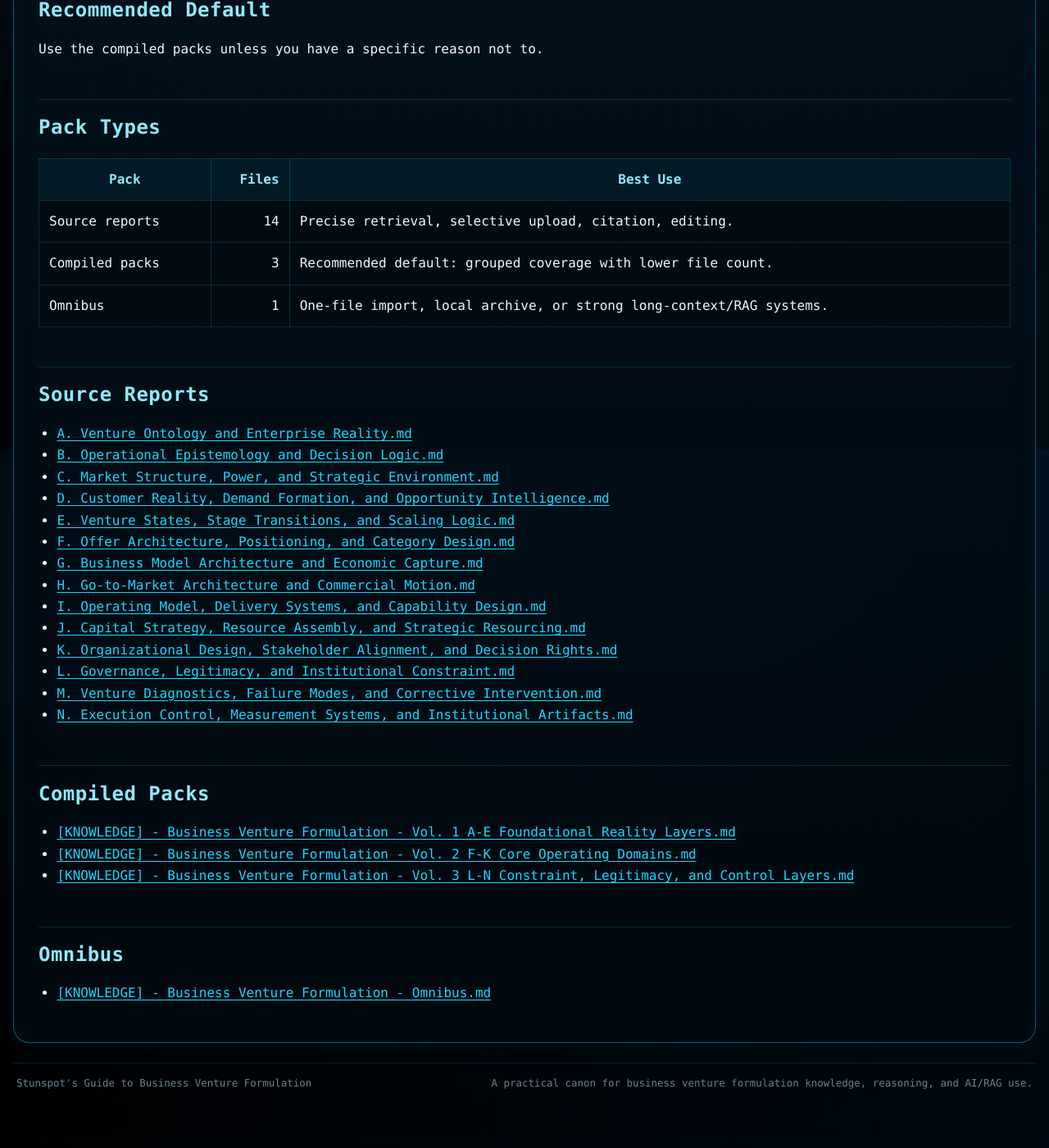
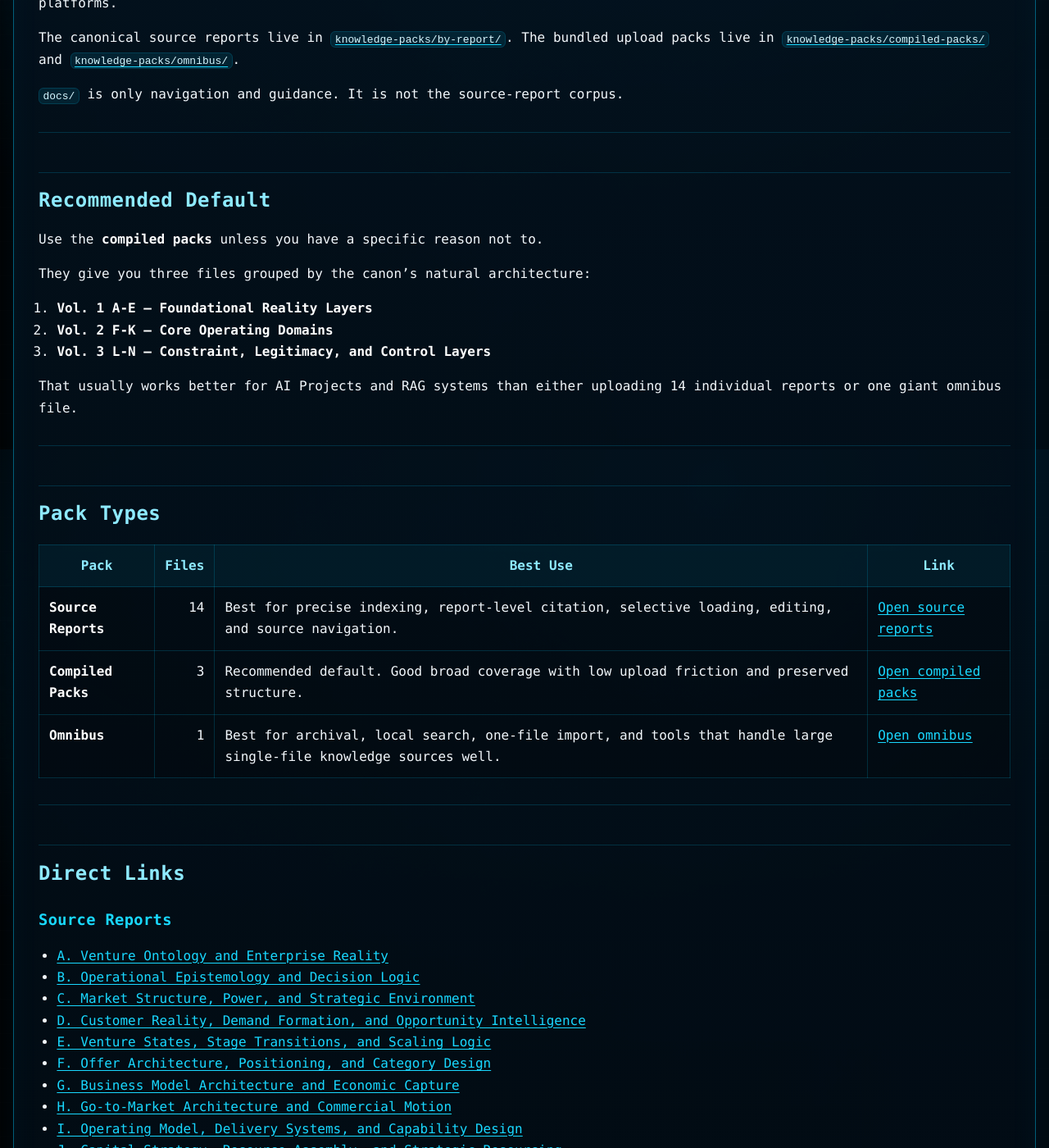
Before and after one commit to Stunspot/stunspots-guide-to-business-venture-formulation, a Jekyll site: the page built from docs/knowledge-packs.md, in a window 1280 px wide and 1400 px high, scrolled down 352 px. Shown: the whole window at 82% size. Built offline with Jekyll 4.4.1, drawn with Linux system fonts in a browser that asks for light colours; our own code applies the rules of GitHub Pages for plain Markdown files; some of the changed text lies outside the part shown.

Commit message:
Expand knowledge packs guide

````diff
--- a/docs/knowledge-packs.md
+++ b/docs/knowledge-packs.md
@@ -1,40 +1,95 @@
 # Knowledge Packs — Stunspot's Guide to Business Venture Formulation
+
+*Stunspot's Guide to Business Venture Formulation* is available in multiple Markdown packaging formats for different AI/RAG platforms.
+
+The canonical source reports live in [`knowledge-packs/by-report/`](https://github.com/Stunspot/stunspots-guide-to-business-venture-formulation/tree/main/knowledge-packs/by-report). The bundled upload packs live in [`knowledge-packs/compiled-packs/`](https://github.com/Stunspot/stunspots-guide-to-business-venture-formulation/tree/main/knowledge-packs/compiled-packs) and [`knowledge-packs/omnibus/`](https://github.com/Stunspot/stunspots-guide-to-business-venture-formulation/tree/main/knowledge-packs/omnibus).
+
+`docs/` is only navigation and guidance. It is not the source-report corpus.
+
+---
 
 ## Recommended Default
 
-Use the compiled packs unless you have a specific reason not to.
+Use the **compiled packs** unless you have a specific reason not to.
+
+They give you three files grouped by the canon's natural architecture:
+
+1. **Vol. 1 A-E — Foundational Reality Layers**
+2. **Vol. 2 F-K — Core Operating Domains**
+3. **Vol. 3 L-N — Constraint, Legitimacy, and Control Layers**
+
+That usually works better for AI Projects and RAG systems than either uploading 14 individual reports or one giant omnibus file.
+
+---
 
 ## Pack Types
 
-| Pack | Files | Best Use |
-|---|---:|---|
-| Source reports | 14 | Precise retrieval, selective upload, citation, editing. |
-| Compiled packs | 3 | Recommended default: grouped coverage with lower file count. |
-| Omnibus | 1 | One-file import, local archive, or strong long-context/RAG systems. |
+| Pack | Files | Best Use | Link |
+|---|---:|---|---|
+| **Source Reports** | 14 | Best for precise indexing, report-level citation, selective loading, editing, and source navigation. | [Open source reports](https://github.com/Stunspot/stunspots-guide-to-business-venture-formulation/tree/main/knowledge-packs/by-report) |
+| **Compiled Packs** | 3 | Recommended default. Good broad coverage with low upload friction and preserved structure. | [Open compiled packs](https://github.com/Stunspot/stunspots-guide-to-business-venture-formulation/tree/main/knowledge-packs/compiled-packs) |
+| **Omnibus** | 1 | Best for archival, local search, one-file import, and tools that handle large single-file knowledge sources well. | [Open omnibus](https://github.com/Stunspot/stunspots-guide-to-business-venture-formulation/tree/main/knowledge-packs/omnibus) |
 
-## Source Reports
+---
 
-- [A. Venture Ontology and Enterprise Reality.md](https://github.com/Stunspot/stunspots-guide-to-business-venture-formulation/blob/main/knowledge-packs/by-report/a-venture-ontology-and-enterprise-reality.md)
-- [B. Operational Epistemology and Decision Logic.md](https://github.com/Stunspot/stunspots-guide-to-business-venture-formulation/blob/main/knowledge-packs/by-report/b-operational-epistemology-and-decision-logic.md)
-- [C. Market Structure, Power, and Strategic Environment.md](https://github.com/Stunspot/stunspots-guide-to-business-venture-formulation/blob/main/knowledge-packs/by-report/c-market-structure-power-and-strategic-environment.md)
-- [D. Customer Reality, Demand Formation, and Opportunity Intelligence.md](https://github.com/Stunspot/stunspots-guide-to-business-venture-formulation/blob/main/knowledge-packs/by-report/d-customer-reality-demand-formation-and-opportunity-intelligence.md)
-- [E. Venture States, Stage Transitions, and Scaling Logic.md](https://github.com/Stunspot/stunspots-guide-to-business-venture-formulation/blob/main/knowledge-packs/by-report/e-venture-states-stage-transitions-and-scaling-logic.md)
-- [F. Offer Architecture, Positioning, and Category Design.md](https://github.com/Stunspot/stunspots-guide-to-business-venture-formulation/blob/main/knowledge-packs/by-report/f-offer-architecture-positioning-and-category-design.md)
-- [G. Business Model Architecture and Economic Capture.md](https://github.com/Stunspot/stunspots-guide-to-business-venture-formulation/blob/main/knowledge-packs/by-report/g-business-model-architecture-and-economic-capture.md)
-- [H. Go-to-Market Architecture and Commercial Motion.md](https://github.com/Stunspot/stunspots-guide-to-business-venture-formulation/blob/main/knowledge-packs/by-report/h-go-to-market-architecture-and-commercial-motion.md)
-- [I. Operating Model, Delivery Systems, and Capability Design.md](https://github.com/Stunspot/stunspots-guide-to-business-venture-formulation/blob/main/knowledge-packs/by-report/i-operating-model-delivery-systems-and-capability-design.md)
-- [J. Capital Strategy, Resource Assembly, and Strategic Resourcing.md](https://github.com/Stunspot/stunspots-guide-to-business-venture-formulation/blob/main/knowledge-packs/by-report/j-capital-strategy-resource-assembly-and-strategic-resourcing.md)
-- [K. Organizational Design, Stakeholder Alignment, and Decision Rights.md](https://github.com/Stunspot/stunspots-guide-to-business-venture-formulation/blob/main/knowledge-packs/by-report/k-organizational-design-stakeholder-alignment-and-decision-rights.md)
-- [L. Governance, Legitimacy, and Institutional Constraint.md](https://github.com/Stunspot/stunspots-guide-to-business-venture-formulation/blob/main/knowledge-packs/by-report/l-governance-legitimacy-and-institutional-constraint.md)
-- [M. Venture Diagnostics, Failure Modes, and Corrective Intervention.md](https://github.com/Stunspot/stunspots-guide-to-business-venture-formulation/blob/main/knowledge-packs/by-report/m-venture-diagnostics-failure-modes-and-corrective-intervention.md)
-- [N. Execution Control, Measurement Systems, and Institutional Artifacts.md](https://github.com/Stunspot/stunspots-guide-to-business-venture-formulation/blob/main/knowledge-packs/by-report/n-execution-control-measurement-systems-and-institutional-artifacts.md)
+## Direct Links
 
-## Compiled Packs
+### Source Reports
 
-- [[KNOWLEDGE] - Business Venture Formulation - Vol. 1 A-E Foundational Reality Layers.md](https://github.com/Stunspot/stunspots-guide-to-business-venture-formulation/blob/main/knowledge-packs/compiled-packs/knowledge-business-venture-formulation-vol-1-a-e-foundational-reality-layers.md)
-- [[KNOWLEDGE] - Business Venture Formulation - Vol. 2 F-K Core Operating Domains.md](https://github.com/Stunspot/stunspots-guide-to-business-venture-formulation/blob/main/knowledge-packs/compiled-packs/knowledge-business-venture-formulation-vol-2-f-k-core-operating-domains.md)
-- [[KNOWLEDGE] - Business Venture Formulation - Vol. 3 L-N Constraint, Legitimacy, and Control Layers.md](https://github.com/Stunspot/stunspots-guide-to-business-venture-formulation/blob/main/knowledge-packs/compiled-packs/knowledge-business-venture-formulation-vol-3-l-n-constraint-legitimacy-and-control-layers.md)
+- [A. Venture Ontology and Enterprise Reality](https://github.com/Stunspot/stunspots-guide-to-business-venture-formulation/blob/main/knowledge-packs/by-report/a-venture-ontology-and-enterprise-reality.md)
+- [B. Operational Epistemology and Decision Logic](https://github.com/Stunspot/stunspots-guide-to-business-venture-formulation/blob/main/knowledge-packs/by-report/b-operational-epistemology-and-decision-logic.md)
+- [C. Market Structure, Power, and Strategic Environment](https://github.com/Stunspot/stunspots-guide-to-business-venture-formulation/blob/main/knowledge-packs/by-report/c-market-structure-power-and-strategic-environment.md)
+- [D. Customer Reality, Demand Formation, and Opportunity Intelligence](https://github.com/Stunspot/stunspots-guide-to-business-venture-formulation/blob/main/knowledge-packs/by-report/d-customer-reality-demand-formation-and-opportunity-intelligence.md)
+- [E. Venture States, Stage Transitions, and Scaling Logic](https://github.com/Stunspot/stunspots-guide-to-business-venture-formulation/blob/main/knowledge-packs/by-report/e-venture-states-stage-transitions-and-scaling-logic.md)
+- [F. Offer Architecture, Positioning, and Category Design](https://github.com/Stunspot/stunspots-guide-to-business-venture-formulation/blob/main/knowledge-packs/by-report/f-offer-architecture-positioning-and-category-design.md)
+- [G. Business Model Architecture and Economic Capture](https://github.com/Stunspot/stunspots-guide-to-business-venture-formulation/blob/main/knowledge-packs/by-report/g-business-model-architecture-and-economic-capture.md)
+- [H. Go-to-Market Architecture and Commercial Motion](https://github.com/Stunspot/stunspots-guide-to-business-venture-formulation/blob/main/knowledge-packs/by-report/h-go-to-market-architecture-and-commercial-motion.md)
+- [I. Operating Model, Delivery Systems, and Capability Design](https://github.com/Stunspot/stunspots-guide-to-business-venture-formulation/blob/main/knowledge-packs/by-report/i-operating-model-delivery-systems-and-capability-design.md)
+- [J. Capital Strategy, Resource Assembly, and Strategic Resourcing](https://github.com/Stunspot/stunspots-guide-to-business-venture-formulation/blob/main/knowledge-packs/by-report/j-capital-strategy-resource-assembly-and-strategic-resourcing.md)
+- [K. Organizational Design, Stakeholder Alignment, and Decision Rights](https://github.com/Stunspot/stunspots-guide-to-business-venture-formulation/blob/main/knowledge-packs/by-report/k-organizational-design-stakeholder-alignment-and-decision-rights.md)
+- [L. Governance, Legitimacy, and Institutional Constraint](https://github.com/Stunspot/stunspots-guide-to-business-venture-formulation/blob/main/knowledge-packs/by-report/l-governance-legitimacy-and-institutional-constraint.md)
+- [M. Venture Diagnostics, Failure Modes, and Corrective Intervention](https://github.com/Stunspot/stunspots-guide-to-business-venture-formulation/blob/main/knowledge-packs/by-report/m-venture-diagnostics-failure-modes-and-corrective-intervention.md)
+- [N. Execution Control, Measurement Systems, and Institutional Artifacts](https://github.com/Stunspot/stunspots-guide-to-business-venture-formulation/blob/main/knowledge-packs/by-report/n-execution-control-measurement-systems-and-institutional-artifacts.md)
 
-## Omnibus
+### Compiled Packs
 
-- [[KNOWLEDGE] - Business Venture Formulation - Omnibus.md](https://github.com/Stunspot/stunspots-guide-to-business-venture-formulation/blob/main/knowledge-packs/omnibus/knowledge-business-venture-formulation-omnibus.md)
+- [Business Venture Formulation — Vol. 1 A-E Foundational Reality Layers](https://github.com/Stunspot/stunspots-guide-to-business-venture-formulation/blob/main/knowledge-packs/compiled-packs/knowledge-business-venture-formulation-vol-1-a-e-foundational-reality-layers.md)
+- [Business Venture Formulation — Vol. 2 F-K Core Operating Domains](https://github.com/Stunspot/stunspots-guide-to-business-venture-formulation/blob/main/knowledge-packs/compiled-packs/knowledge-business-venture-formulation-vol-2-f-k-core-operating-domains.md)
+- [Business Venture Formulation — Vol. 3 L-N Constraint, Legitimacy, and Control Layers](https://github.com/Stunspot/stunspots-guide-to-business-venture-formulation/blob/main/knowledge-packs/compiled-packs/knowledge-business-venture-formulation-vol-3-l-n-constraint-legitimacy-and-control-layers.md)
+
+### Omnibus
+
+- [Business Venture Formulation — Omnibus](https://github.com/Stunspot/stunspots-guide-to-business-venture-formulation/blob/main/knowledge-packs/omnibus/knowledge-business-venture-formulation-omnibus.md)
+
+---
+
+## How to Choose
+
+Use **compiled packs** when you want the best default Project/RAG upload format: three files, broad coverage, low upload friction, and preserved conceptual structure.
+
+Use **source reports** when you want clean retrieval boundaries, citation-level traceability, selective loading, or direct editing of individual reports.
+
+Use the **omnibus** when you want the entire canon as one searchable local file, one attached knowledge artifact, or an archival bundle.
+
+Do not upload the compiled packs and omnibus together into a retrieval system unless it has strong deduplication. Otherwise, the model may retrieve the same doctrine twice and act like it discovered a conspiracy. It did not. It found duplicate Markdown.
+
+---
+
+## Suggested Metadata for RAG Indexing
+
+When indexing source reports, attach metadata such as:
+
+```json
+{
+  "canon_title": "Stunspot's Guide to Business Venture Formulation",
+  "canon_slug": "business-venture-formulation",
+  "version": "1.0",
+  "report_code": "A-N",
+  "report_title": "...",
+  "volume": "Vol. 1 A-E | Vol. 2 F-K | Vol. 3 L-N",
+  "source_path": "knowledge-packs/by-report/...",
+  "license": "CC BY-NC-SA 4.0"
+}
+```
+
+For compiled packs, preserve the volume label. For omnibus use, preserve section headings during chunking so report boundaries remain visible to the model.
````
